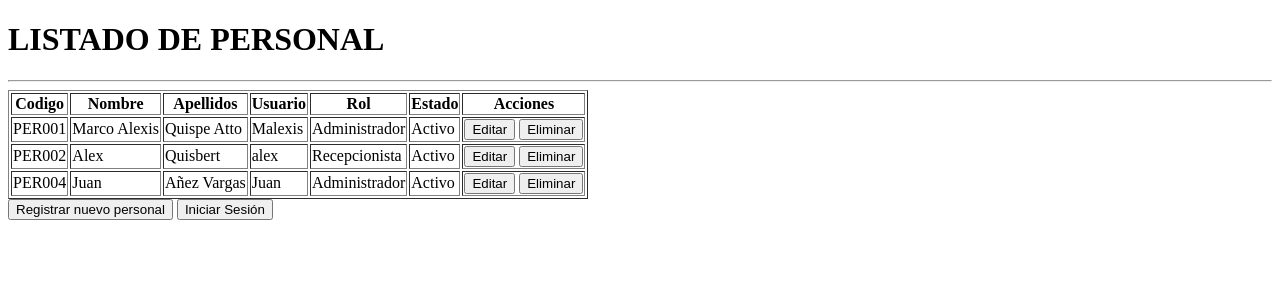
After one commit to DarkasterAlexis/PROYECTO-FIN_CONSULTORIO_MEDICO, a Flask app: page /listar_personal in a window 1280 px wide. The commit adds this page. Shown: the top 300 px of the page. Run offline with Flask 3, Linux system fonts and the light colour scheme; data comes from the database, SQL or seed files in the repository; both versions use the stored data as it was after the commit.

Commit message:
Incremento 2 -Autenticacion y seguridad-crudpersonal v2.1

```diff
--- a/app.py
+++ b/app.py
@@ -27,6 +27,14 @@ app.register_blueprint(medico_bp)
 
 with app.app_context():
     db.create_all()
+    if Rol.query.count() == 0:
+        rol1 = Rol(nombre_rol='Administrador')
+        rol2 = Rol(nombre_rol='Recepcionista')
+        rol3 = Rol(nombre_rol='Medico')
+        db.session.add(rol1)
+        db.session.add(rol2)
+        db.session.add(rol3)
+        db.session.commit()
 
 @app.route('/')
 def inicio():
--- a/controllers/personal_controller.py
+++ b/controllers/personal_controller.py
@@ -1,7 +1,68 @@
-from flask import Blueprint, render_template
+from flask import Blueprint, render_template, request, redirect, url_for
+from database import db
+from models.personal import Personal
+from models.usuario import Usuario
+from models.rol import Rol
 
 personal_bp = Blueprint('personal', __name__)
 
-@personal_bp.route('/registrar_personal')
+@personal_bp.route('/registrar_personal', methods=['GET', 'POST'])
 def registrar_personal():
+    if request.method == 'POST':
+        nombre = request.form['nombre']
+        apellidos = request.form['apellidos']
+        telefono = request.form['telefono']
+        usuario = request.form['usuario']
+        password = request.form['password']
+        rol_id = request.form['rol_id']
+
+        # Verificar si el usuario ya existe
+        usuario_existente = Usuario.query.filter_by(nombre_usuario=usuario).first()
+
+        if usuario_existente:
+            return "Error: El nombre de usuario ya existe."
+        try:
+            nuevo_personal = Personal(Nombre=nombre,Apellidos=apellidos,Telefono=telefono,Estado='Activo')
+            db.session.add(nuevo_personal)
+
+            # Obtiene el CodPersonal sin guardar todavía
+            db.session.flush()
+            nuevo_usuario = Usuario(nombre_usuario=usuario,password=password,rol_id=int(rol_id),CodPersonal=nuevo_personal.CodPersonal)
+            db.session.add(nuevo_usuario)
+            # Guarda ambas tablas juntas
+            db.session.commit()
+            return render_template('registro_exitoso.html',nombre=nombre, apellidos=apellidos)
+        except Exception as e:
+            db.session.rollback()
+            return f"Error al registrar: {str(e)}"
     return render_template('registrar_personal.html')
+
+@personal_bp.route('/listar_personal')
+def listar_personal():
+    lista_usuarios = Usuario.query.filter_by(estado=True).all()
+    return render_template('listar_personal.html',lista_personal=lista_usuarios)
+
+@personal_bp.route('/editar_personal/<int:id>', methods=['GET', 'POST'])
+def editar_personal(id):
+    personal = Personal.query.get_or_404(id)
+    if request.method == 'POST':
+        personal.Nombre = request.form['nombre']
+        personal.Apellidos = request.form['apellidos']
+        personal.Telefono = request.form['telefono']
+        db.session.commit()
+        return redirect(url_for('personal.listar_personal'))
+    return render_template('editar_personal.html',personal=personal)
+
+@personal_bp.route('/eliminar_personal/<int:id>')
+def eliminar_personal(id):
+    # Buscar al personal
+    personal = Personal.query.get_or_404(id)
+    # Buscar el usuario asociado
+    usuario = Usuario.query.filter_by(CodPersonal=id).first()
+    # Eliminación lógica
+    personal.Estado = 'Inactivo'
+    # Desactivar acceso al sistema
+    if usuario:
+        usuario.estado = False
+    db.session.commit()
+    return redirect(url_for('personal.listar_personal'))
--- a/models/usuario.py
+++ b/models/usuario.py
@@ -1,4 +1,6 @@
 from database import db
+from models.rol import Rol
+from models.personal import Personal
 
 class Usuario(db.Model):
     __tablename__ = 'usuario'
@@ -8,3 +10,5 @@ class Usuario(db.Model):
     estado = db.Column(db.Boolean,default=True)
     rol_id = db.Column(db.Integer,db.ForeignKey('rol.rol_id'))
     CodPersonal = db.Column(db.Integer,db.ForeignKey('personal.CodPersonal'),nullable=False)
+    rol = db.relationship('Rol')
+    personal = db.relationship('Personal')
--- /dev/null
+++ b/templates/listar_personal.html
@@ -0,0 +1,42 @@
+<!DOCTYPE html>
+<html lang="es">
+<head>
+    <meta charset="UTF-8">
+    <meta name="viewport" content="width=device-width, initial-scale=1.0">
+    <title>Listado de Personal</title>
+</head>
+<body>
+    <h1>LISTADO DE PERSONAL</h1>
+    <hr>
+    <table border="1">
+        <tr>
+            <th>Codigo</th>
+            <th>Nombre</th>
+            <th>Apellidos</th>
+            <th>Usuario</th>
+            <th>Rol</th>
+            <th>Estado</th>
+            <th>Acciones</th>
+        </tr>
+        {% for usuario in lista_personal %}
+        <tr>
+            <td>PER{{ "%03d"|format(usuario.personal.CodPersonal) }}</td>
+            <td>{{ usuario.personal.Nombre }}</td>
+            <td>{{ usuario.personal.Apellidos }}</td>
+            <td>{{ usuario.nombre_usuario }}</td>
+            <td>{{ usuario.rol.nombre_rol}}</td>
+            <td>{{ usuario.personal.Estado }}</td>
+            <td>
+                <a href="/editar_personal/{{ usuario.personal.CodPersonal }}">
+                    <button>Editar</button></a>
+                <a href="/eliminar_personal/{{ usuario.personal.CodPersonal }}"
+                    onclick="return confirm('¿Esta seguro de desactivar este personal?')">
+                    <button>Eliminar</button></a>
+            </td>
+        </tr>
+        {% endfor %}
+    </table>
+    <a href="/registrar_personal"><button type="button">Registrar nuevo personal</button></a>
+    <a href="/login"><button>Iniciar Sesión</button></a>
+</body>
+</html>
--- a/templates/registrar_personal.html
+++ b/templates/registrar_personal.html
@@ -17,7 +17,7 @@
         <br><br>
 
         <label>Teléfono:</label>
-        <input type="text" name="telefono">
+        <input type="number" name="telefono">
         <br><br>
 
         <label>Usuario:</label>
@@ -35,6 +35,8 @@
         </select>
         <br><br>
         <button type="submit">Guardar</button>
+        <br><br>
+        <a href="/"><button type="button">Volver al inicio</button></a>
     </form>
 </body>
 </html>
```
Also changed, not shown: templates/editar_personal.html (added, +30 -0 lines), templates/registro_exitoso.html (added, +17 -0 lines), instance/consultorio.db.
